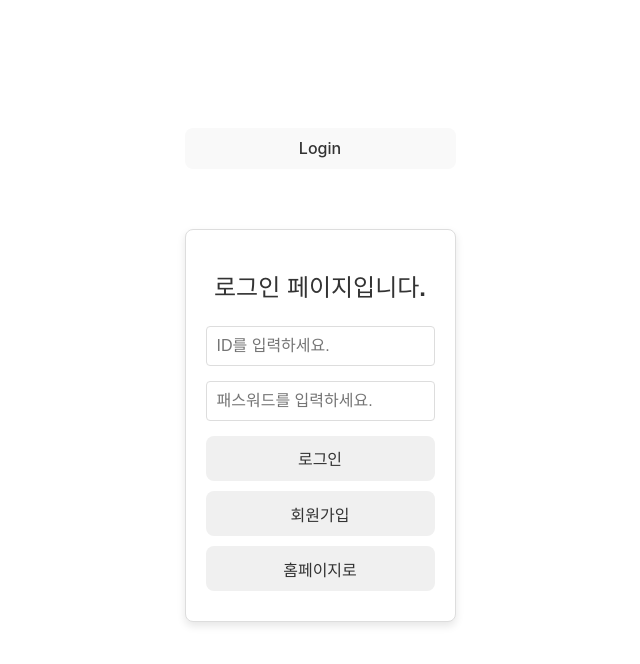
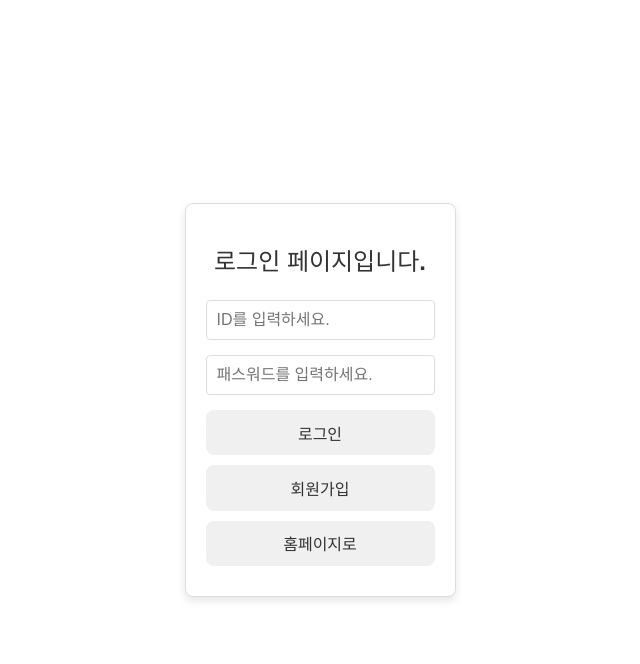
Before and after one commit to yoonsun124/MiniPJ2_FrontEnd, a React (Vite) app: page /login in a window 1280 px wide. Shown: the top 664 px of the page, without its empty margins (320-960 px from the left). Built offline with nearby package versions, Linux system fonts and the light colour scheme.

Commit message:
nav botton 수정

```diff
--- a/src/App.jsx
+++ b/src/App.jsx
@@ -1,6 +1,5 @@
 import "./App.css";
-import { useState, useEffect } from "react";
-import { Link, Route, Routes } from "react-router-dom";
+import { Routes, Route, Link, useLocation } from 'react-router-dom';
 
 import Login from "./page/Login";
 import Logout from './page/Logout';
@@ -14,17 +13,15 @@ import Detail from "./page/Detail";
 import ProtectedRoute from './page/ProtectedRoute';
 
 function App() {
-  const [isLoggedIn, setIsLoggedIn] = useState(false);
+  const location = useLocation();
+    const isLoggedIn = !!localStorage.getItem('token'); // 인증 여부 확인
 
-  // 사용자가 로그인되어 있는지 확인하기 위해 useEffect를 사용
-  useEffect(() => {
-    const token = localStorage.getItem("token");
-    setIsLoggedIn(!!token);  // 토큰이 존재하면 로그인된 것으로 간주
-  }, []);
+    // 로그인 페이지, 회원가입 페이지에서는 버튼을 숨기기
+    const showAuthButtons = location.pathname !== '/login' && location.pathname !== '/join';
 
     return (
-
         <>
+            {showAuthButtons && (
                 <nav>
                     {isLoggedIn ? (
                         <Link to="/logout"><button>Logout</button></Link>
@@ -32,6 +29,7 @@ function App() {
                         <Link to="/login"><button>Login</button></Link>
                     )}
                 </nav>
+            )}
       <Routes>
         <Route path="/home" element={<Home />} />
         <Route path="/" element={<Home />} />
--- a/src/page/Logout.jsx
+++ b/src/page/Logout.jsx
@@ -1,6 +1,6 @@
 import { useEffect } from 'react';
 import { useNavigate } from 'react-router-dom';
-import axiosInstance from '../axiosInstance'; // axiosInstance의 경로를 적절히 수정하세요
+import axiosInstance from '../axiosInstance';
 
 export default function Logout() {
     const navigate = useNavigate();
```
Lines whose indentation alone changed are shown as unchanged.
